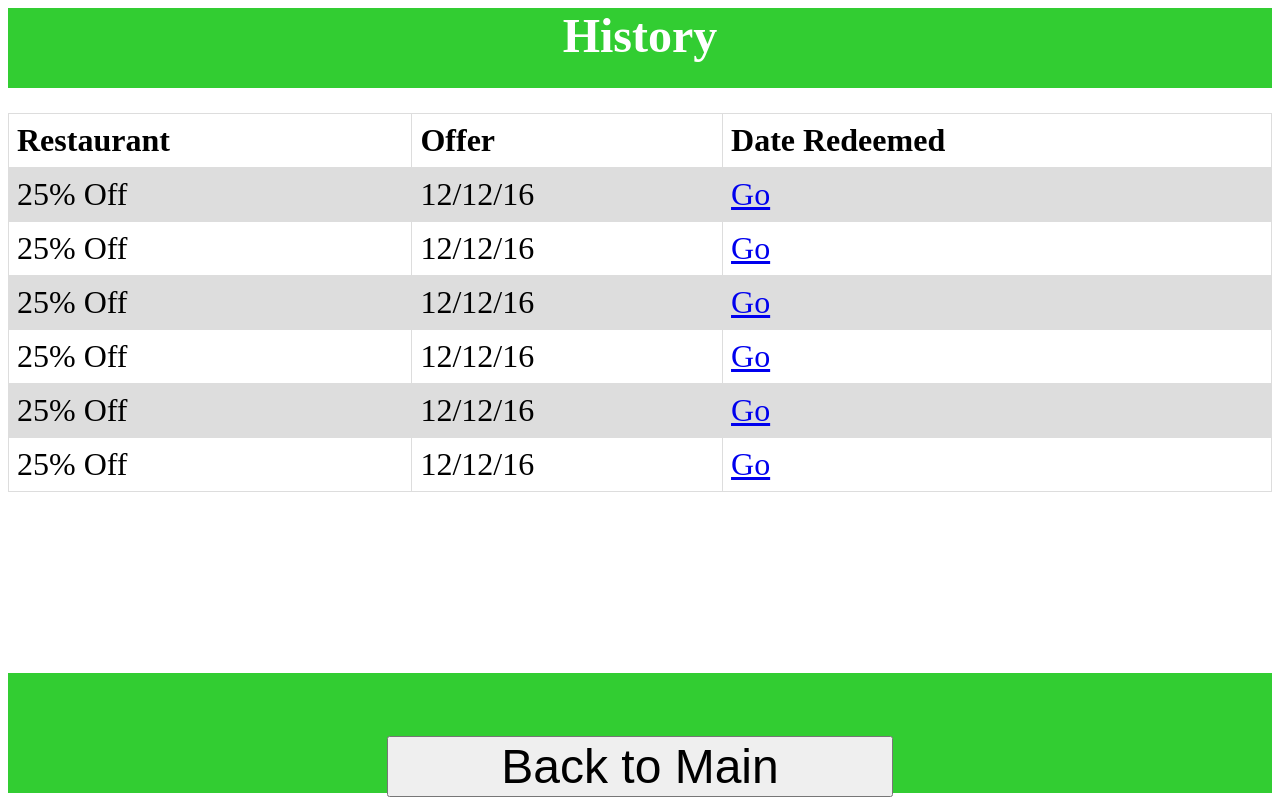
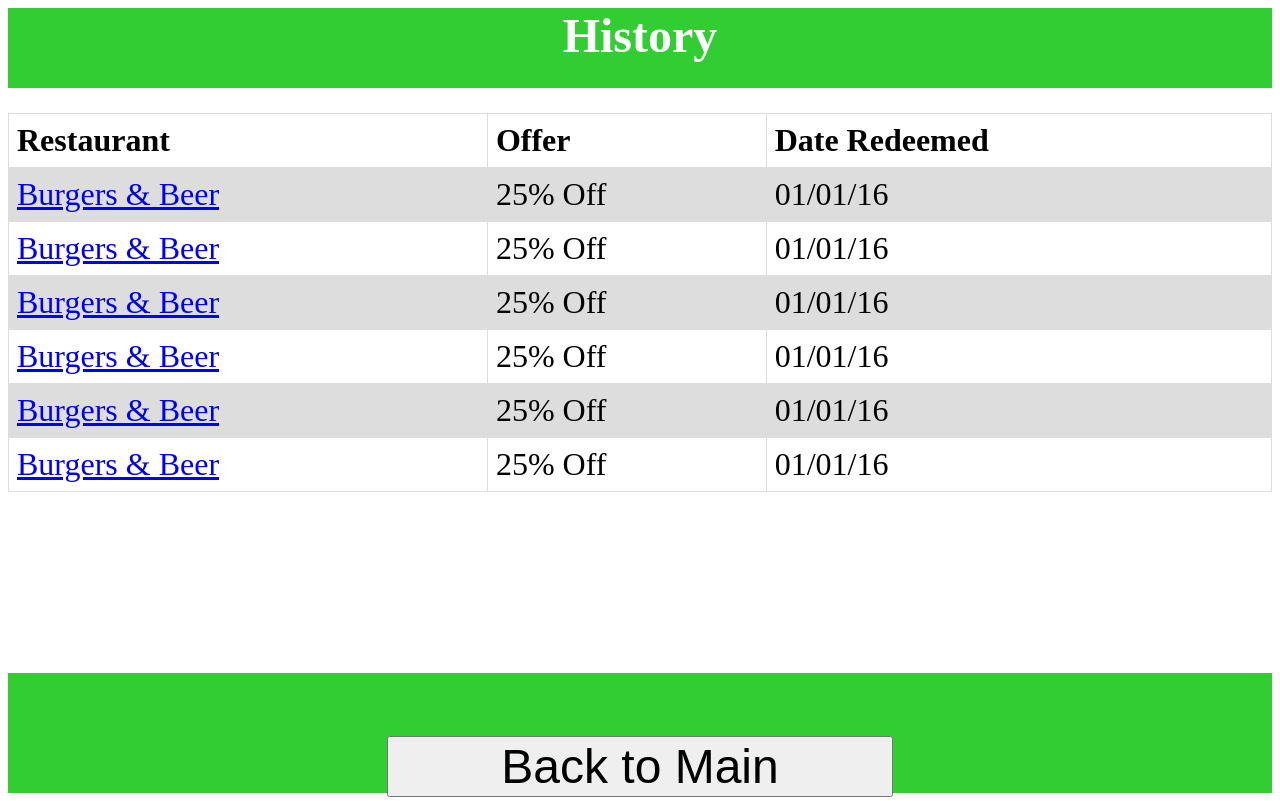
Before and after one commit to fardanoleg/c10_dealdash, a plain HTML site: page user_history.html in a window 1280 px wide. Drawn offline with Linux system fonts and the light colour scheme.

Commit message:
updated user history page

```diff
--- a/user_history.html
+++ b/user_history.html
@@ -18,34 +18,34 @@
             <th>Date Redeemed</th>
         </tr>
         <tr>
+            <td><a href="#">Burgers & Beer</a></td>
             <td>25% Off</td>
-            <td>12/12/16</td>
-            <td><a href="#">Go</a></td>
+            <td>01/01/16</td>
         </tr>
         <tr>
+            <td><a href="#">Burgers & Beer</a></td>
             <td>25% Off</td>
-            <td>12/12/16</td>
-            <td><a href="#">Go</a></td>
+            <td>01/01/16</td>
         </tr>
         <tr>
+            <td><a href="#">Burgers & Beer</a></td>
             <td>25% Off</td>
-            <td>12/12/16</td>
-            <td><a href="#">Go</a></td>
+            <td>01/01/16</td>
         </tr>
         <tr>
+            <td><a href="#">Burgers & Beer</a></td>
             <td>25% Off</td>
-            <td>12/12/16</td>
-            <td><a href="#">Go</a></td>
+            <td>01/01/16</td>
         </tr>
         <tr>
+            <td><a href="#">Burgers & Beer</a></td>
             <td>25% Off</td>
-            <td>12/12/16</td>
-            <td><a href="#">Go</a></td>
+            <td>01/01/16</td>
         </tr>
         <tr>
+            <td><a href="#">Burgers & Beer</a></td>
             <td>25% Off</td>
-            <td>12/12/16</td>
-            <td><a href="#">Go</a></td>
+            <td>01/01/16</td>
         </tr>
     </table>
 </main>
```
